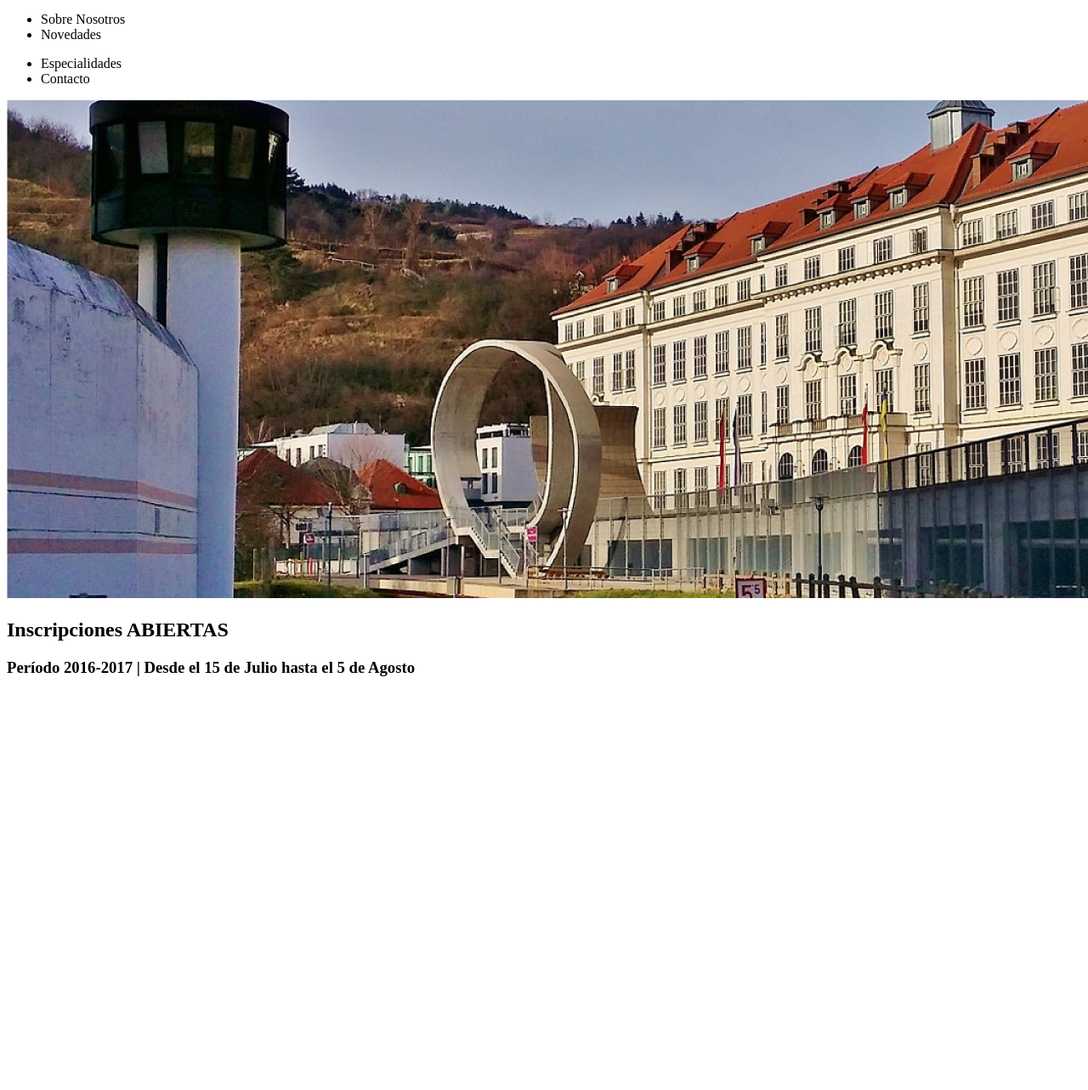
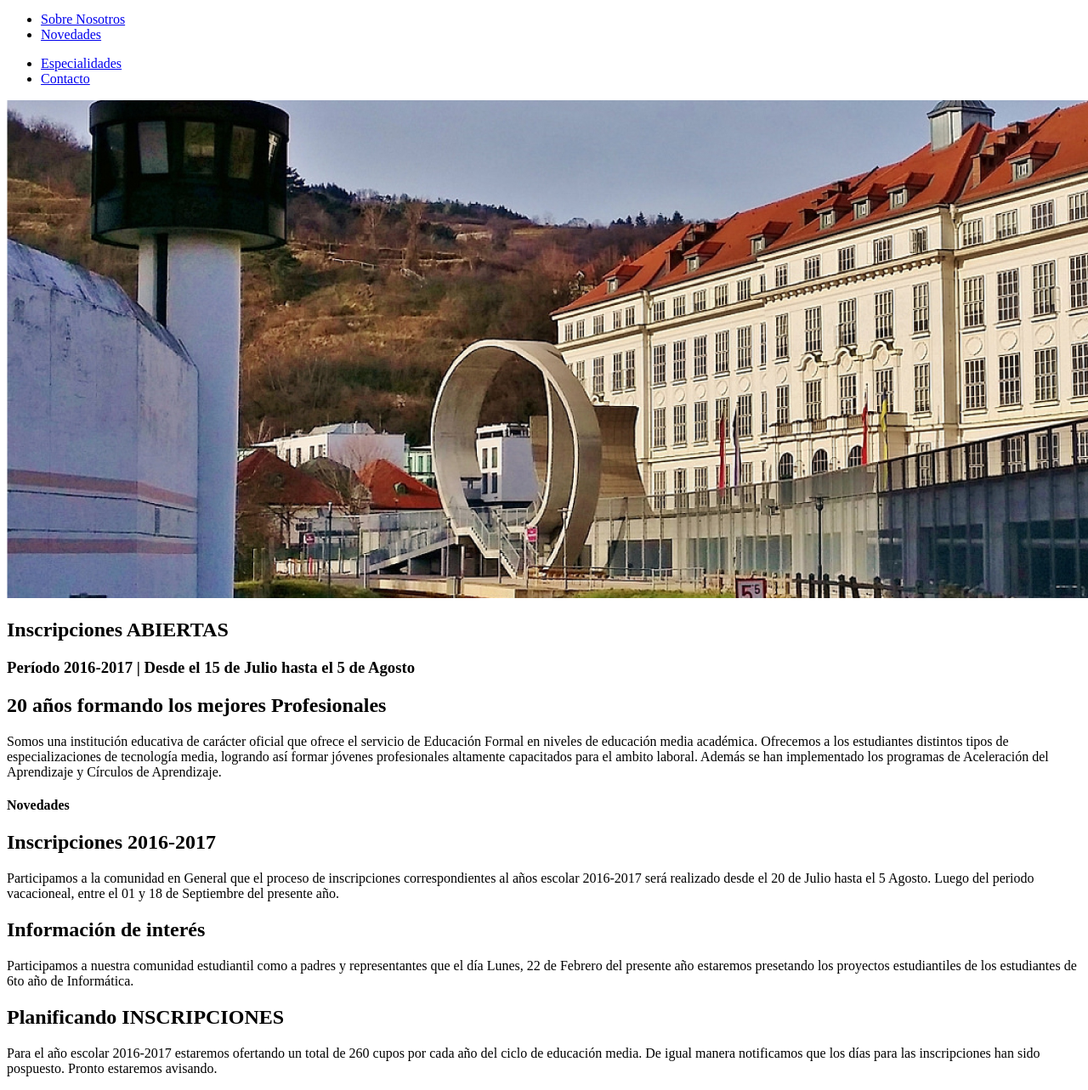
Before and after one commit to 01Comandos/SC-2016, a plain HTML site: page index.html in a window 1280 px wide. Shown: the part 792-2075 px from the top of the page at 85% size. Before the commit the page ends 1608 px from the top, so only its background shows below. Drawn offline with Linux system fonts and the light colour scheme; files whose address does not match are found by name.

Commit message:
Secciones centrales
-Estructura Sobre nosotros y Novedades

```diff
--- a/index.html
+++ b/index.html
@@ -41,12 +41,19 @@
 
 		<nav>
 			<ul>
-				<li>Sobre Nosotros</li>
-				<li>Novedades</li>
+				<li>
+					<a href="#">Sobre Nosotros</a>
+				</li>
+				<li>
+					<a href="#">Novedades</a>
+				</li>
 			</ul>
 			<ul>
-				<li>Especialidades</li>
-				<li>Contacto</li>
+				<li>
+					<a href="#">Especialidades</a></li>
+				<li>
+					<a href="#">Contacto</a>
+				</li>
 			</ul>
 		</nav>
 
@@ -60,5 +67,38 @@
 		</section>
 	</header>
 
+	<!--SOBRE NOSOTROS-->
+	<section class="sobreNosotros">
+		<h2>20 años formando los mejores Profesionales</h2>
+		<p>Somos una institución educativa de carácter oficial que ofrece el servicio de Educación Formal en niveles de educación media académica. Ofrecemos a los estudiantes distintos tipos de especializaciones de tecnología media, logrando así formar jóvenes profesionales altamente capacitados para el ambito laboral. Además se han implementado los programas de Aceleración del Aprendizaje y Círculos de Aprendizaje. </p>
+	</section>
+
+	<!--NOVEDADES-->
+	<section class="novedades">
+		<div class="title-section">
+			<h4>Novedades</h4>
+		</div>
+
+		<div class="novedades-item">
+			<!--NOTICIA 1-->
+			<div class="item">
+				<h2>Inscripciones 2016-2017</h2>
+				<p>Participamos a la comunidad en General que el proceso de inscripciones correspondientes al años escolar 2016-2017 será realizado desde el 20 de Julio hasta el 5 Agosto. Luego del periodo vacacioneal, entre el 01 y 18 de Septiembre del presente año.</p>
+			</div>
+
+			<!--NOTICIA 2-->
+			<div class="item">
+				<h2>Información de interés</h2>
+				<p>Participamos a nuestra comunidad estudiantil como a padres y representantes que el día Lunes, 22 de Febrero del presente año estaremos presetando los proyectos estudiantiles de los estudiantes de 6to año de Informática.</p>
+			</div>
+
+			<!--NOTICIA 3-->
+			<div class="item">
+				<h2>Planificando INSCRIPCIONES</h2>
+				<p>Para el año escolar 2016-2017 estaremos ofertando un total de 260 cupos por cada año del ciclo de educación media. De igual manera notificamos que los días para las inscripciones han sido pospuesto. Pronto estaremos avisando.</p>
+			</div>
+		</div>
+	</section>
+
 </body>
 </html>
```
